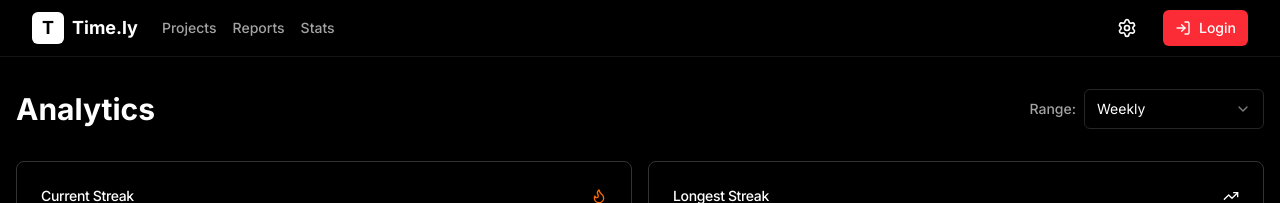
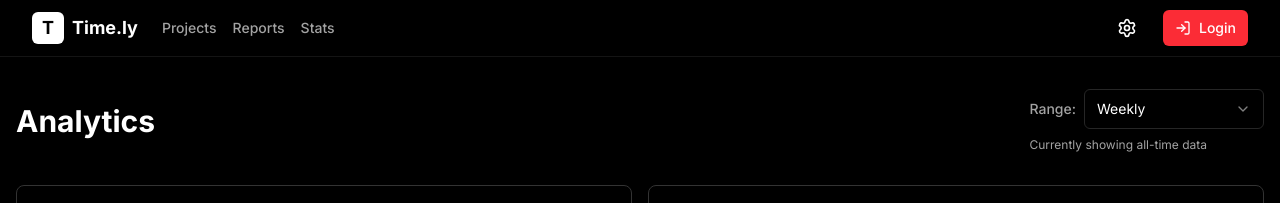
Before and after one commit to vishalyl/time.ly, a Next.js app: page /reports in a window 1280 px wide. Shown: the top 203 px of the page. Built offline with nearby package versions, Linux system fonts and the light colour scheme; no server answers.

Commit message:
fix: update weekly stats to show today's minutes and clarify reports filtering
- Stats page now shows today's minutes for weekly value instead of 0
- Added note to Reports page that time range filter shows all-time data
- Added TODO comments for future session history implementation

```diff
--- a/src/app/reports/page.tsx
+++ b/src/app/reports/page.tsx
@@ -120,6 +120,7 @@
                     <h1 className="text-3xl font-bold">Analytics</h1>
 
                     {/* Time Range Filter */}
+                    <div className="flex flex-col gap-2">
                         <div className="flex items-center gap-2">
                             <span className="text-sm font-medium text-muted-foreground">Range:</span>
                             <Select value={timeRange} onValueChange={setTimeRange}>
@@ -134,6 +135,8 @@
                                     <SelectItem value="all">All Time</SelectItem>
                                 </SelectContent>
                             </Select>
+                        </div>
+                        <p className="text-xs text-muted-foreground">Currently showing all-time data</p>
                     </div>
                 </header>
 
--- a/src/app/stats/page.tsx
+++ b/src/app/stats/page.tsx
@@ -14,8 +14,10 @@
     const [goalInput, setGoalInput] = useState("");
     const [isSettingGoal, setIsSettingGoal] = useState(false);
 
-    // This will be calculated from real data in the future
-    const weeklyMinutes = 0;
+
+    // Weekly calculation - currently showing today's minutes since we don't have session history yet
+    // TODO: Implement proper weekly calculation when we add session tracking
+    const weeklyMinutes = todayMinutes;
 
     const handleSetGoal = async () => {
         const minutes = parseInt(goalInput);
```
Lines whose indentation alone changed are shown as unchanged.
